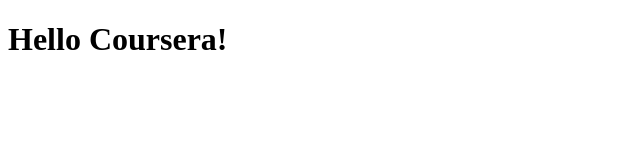
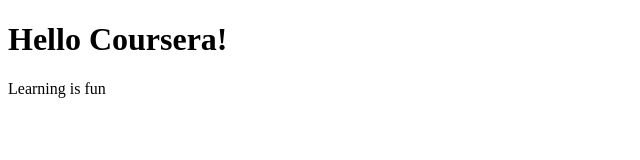
Before and after one commit to AlexandraBustraan/coursera-test, a plain HTML site: page site/index.html in a window 1280 px wide. Shown: the whole page, without its empty margins (0-640 px from the left). Drawn offline with Linux system fonts and the light colour scheme.

Commit message:
small addition to page content

```diff
--- a/site/index.html
+++ b/site/index.html
@@ -5,5 +5,6 @@
 </head>
 <body>
 <h1>Hello Coursera!</h1>
+<p>Learning is fun</p>
 </body>
 </html>
```
